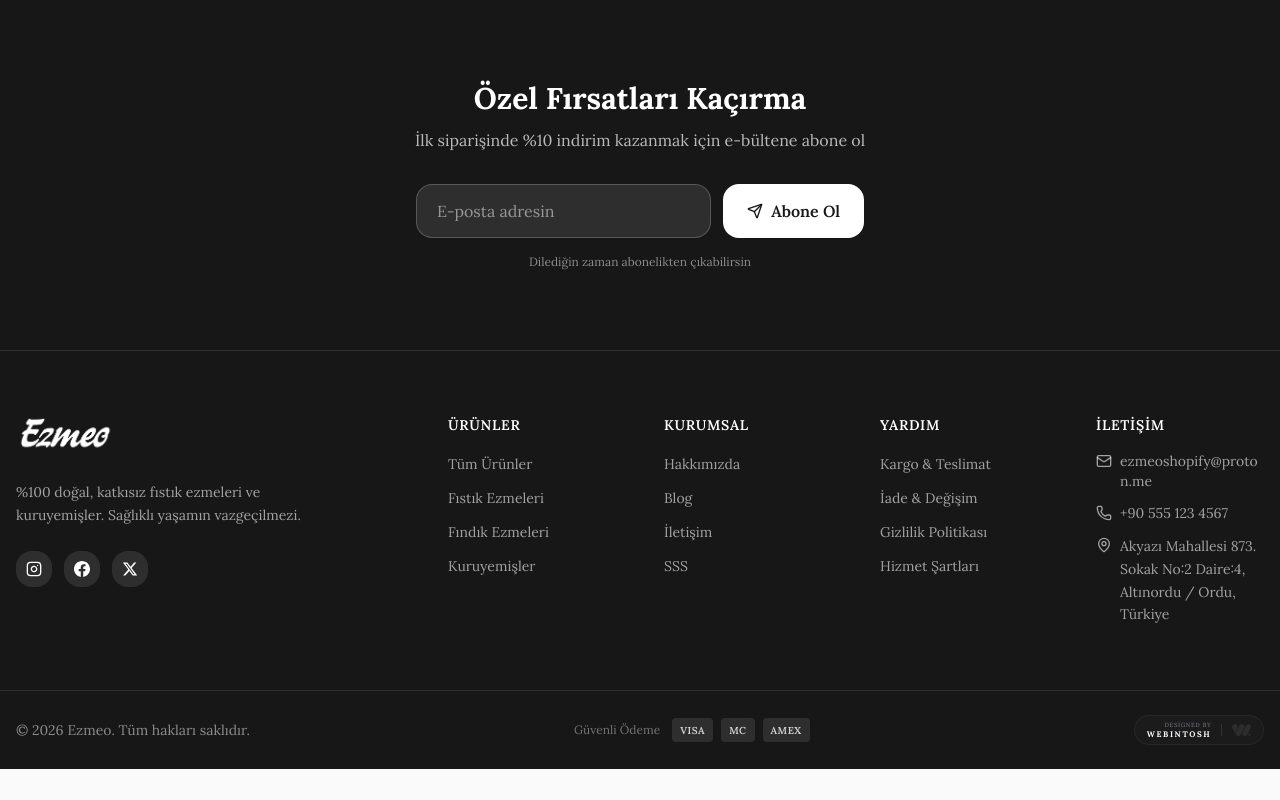
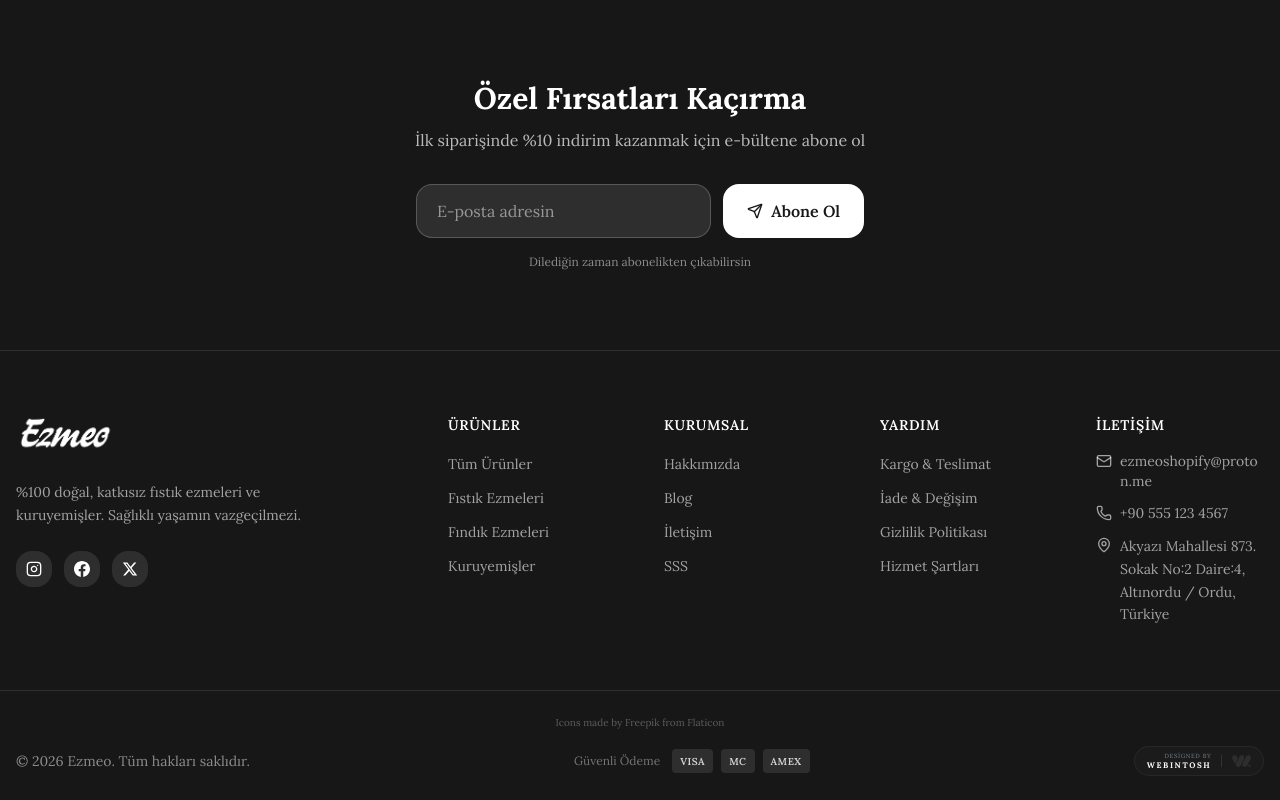
Before and after one commit to Webintoshi/ezmeo, a Next.js app: page / in a window 1280 px wide. Shown: the part 2179-2979 px from the top of the page. Before the commit the page ends 2948 px from the top, so only its background shows below. Built offline with nearby package versions, Linux system fonts and the light colour scheme; no server answers; the database is empty.

Commit message:
feat: Flaticon attribution eklendi (Freepik)

```diff
--- a/components/layout/Footer.tsx
+++ b/components/layout/Footer.tsx
@@ -222,6 +222,13 @@ export function Footer() {
       {/* Bottom Bar - Clean & Organized */}
       <div className="border-t border-white/10">
         <div className="container mx-auto px-4 py-4 md:py-6">
+          {/* Attribution */}
+          <div className="text-center mb-3 md:mb-4">
+            <p className="text-[9px] md:text-[10px] text-white/30">
+              Icons made by <a href="https://www.freepik.com" target="_blank" rel="noopener noreferrer" className="hover:text-white/50 transition-colors">Freepik</a> from <a href="https://www.flaticon.com/" target="_blank" rel="noopener noreferrer" className="hover:text-white/50 transition-colors">Flaticon</a>
+            </p>
+          </div>
+
           {/* Desktop Layout */}
           <div className="hidden md:flex items-center justify-between gap-6">
             {/* Left - Copyright */}
```
